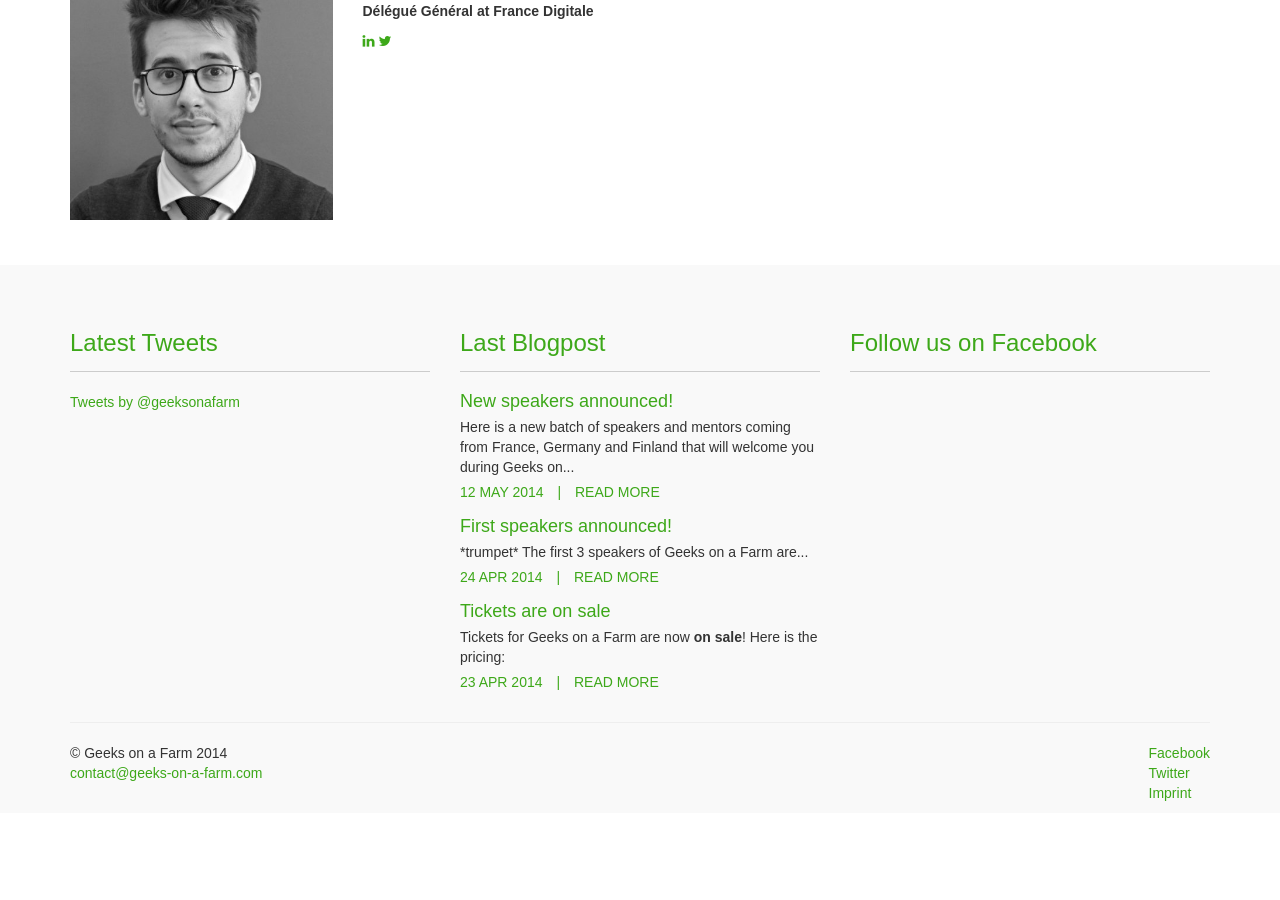
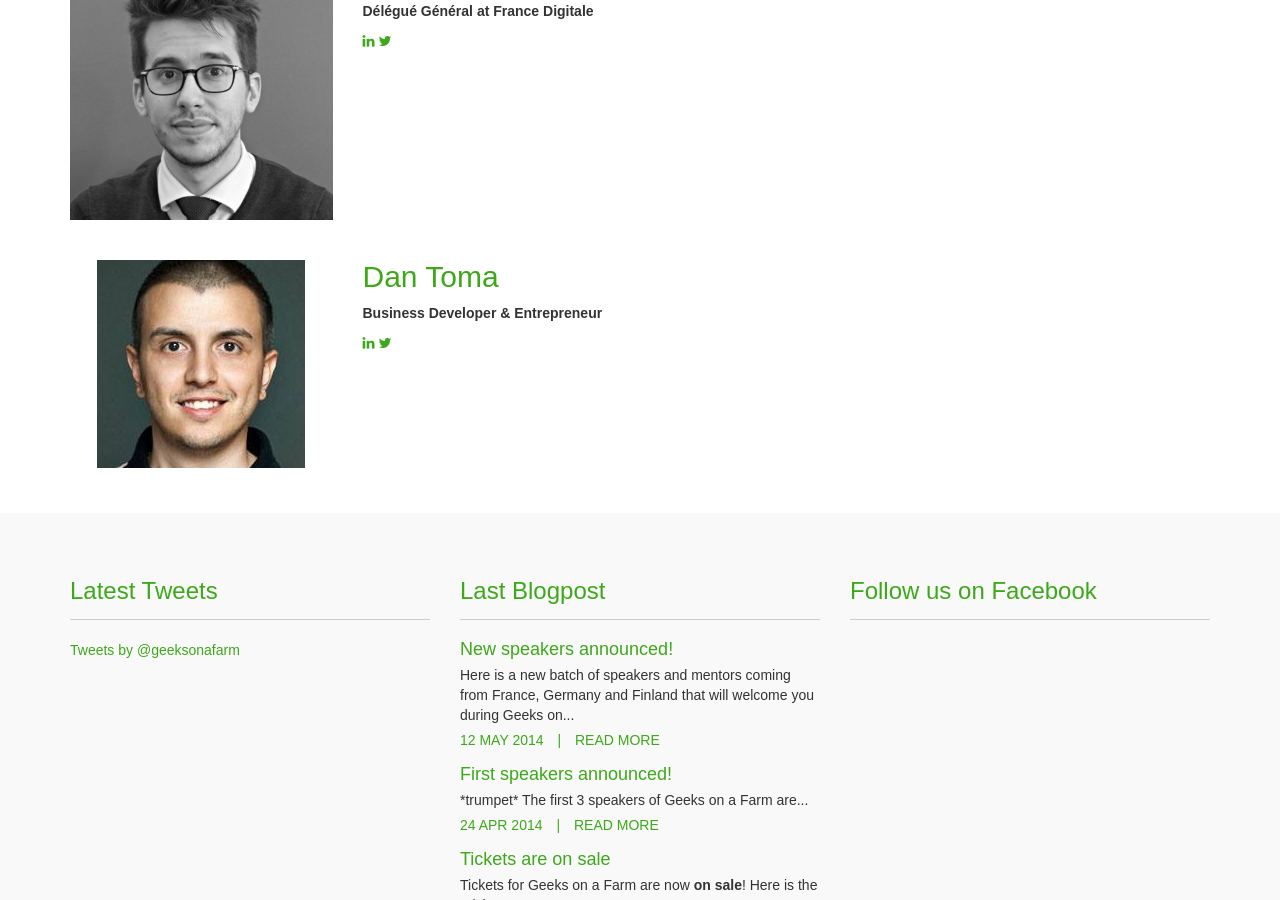
Before and after one commit to brakotozafy/geeksonafarm, a Jekyll site: the page built from speakers.html, in a window 1280 px wide and 900 px high, scrolled down 3102 px. Built offline with Jekyll 4.4.1, drawn with Linux system fonts in a browser that asks for light colours; nearby versions of some CDN libraries; some web fonts are replaced; Markdown is read by kramdown in place of the engine named in the settings; comment, search, counter and statistics services are not loaded; before the commit the page ends 3915 px from its top, so only the background shows below that.

Commit message:
added Dan Toma as a speaker

```diff
--- a/_config.yml
+++ b/_config.yml
@@ -13,3 +13,4 @@
   - Christian Renner
   - Guido Hegener
   - Willy Braun
+  - Dan Toma
--- a/speakers.html
+++ b/speakers.html
@@ -189,5 +189,23 @@
       </div>
     </div>
 
+    <div class="row speaker" id="dan-toma">
+      <div class="col-md-3 text-center">
+        <img src="/img/dan_toma.jpg" alt="Dan Toma" />
+      </div>
+      <div class="col-md-9">
+        <h2>Dan Toma</h2>
+        <strong>Business Developer & Entrepreneur</strong>
+        <p>
+        </p>
+        <ul class="list-inline">
+          <li>
+            <a href="https://www.linkedin.com/in/dantoma"><i class="fa fa-linkedin"></i></a>
+            <a href="https://twitter.com/toma_dan"><i class="fa fa-twitter"></i></a>
+          </li>
+        </ul>
+      </div>
+    </div>
+
   </div>
 </div>
```
Also changed, not shown: img/dan_toma.jpg (added).
